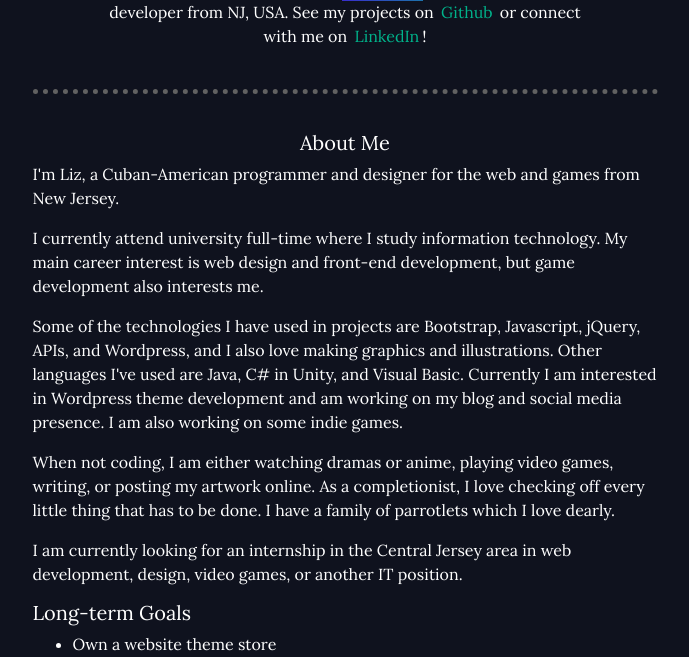
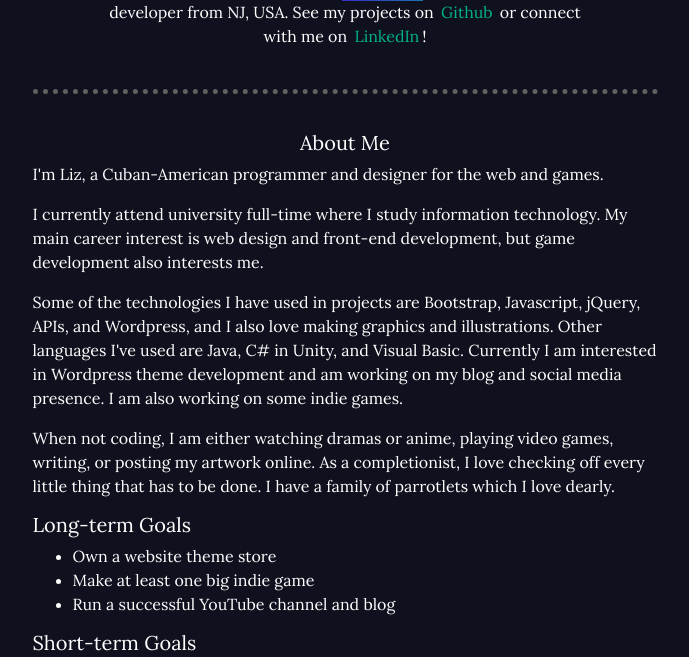
Before and after one commit to liz-lorena/mid-2018, a Jekyll site: the page built from about/index.html, in a window 1280 px wide and 900 px high, cut to the strip 243-900 px from the top of the window. Shown: the whole strip, without its empty margins (295-984 px from the left). Built offline with Jekyll 4.4.1, drawn with Linux system fonts in a browser that asks for light colours; nearby versions of some CDN libraries.

Commit message:
Update index.html

```diff
--- a/about/index.html
+++ b/about/index.html
@@ -9,16 +9,13 @@ title: About Me
                         <h5 style="text-align: center;">About Me</h5>
 
                        <p>
-I'm Liz, a Cuban-American programmer and designer for the web and games from New Jersey.</p>
+I'm Liz, a Cuban-American programmer and designer for the web and games.</p>
 
 <p>I currently attend university full-time where I study information technology. My main career interest is web design and front-end development, but game development also interests me.</p>
 
 <p>Some of the technologies I have used in projects are Bootstrap, Javascript, jQuery, APIs, and Wordpress, and I also love making graphics and illustrations. Other languages I've used are Java, C# in Unity, and Visual Basic. Currently I am interested in Wordpress theme development and am working on my blog and social media presence. I am also working on some indie games.</p>
 
 <p>When not coding, I am either watching dramas or anime, playing video games, writing, or posting my artwork online. As a completionist, I love checking off every little thing that has to be done. I have a family of parrotlets which I love dearly.</p>
-
-<p>I am currently looking for an internship in the Central Jersey area in web development, design, video games, or another IT position.
-</p>
 
 <h5>Long-term Goals</h5>
 <ul>
@@ -53,6 +50,6 @@ DNR: <a href="https://www.namecheap.com/" target="_blank">Namecheap</a><br>
 CMS for Blog: <a href="https://wordpress.org" target="_blank">WordPress</a><br>
 Painting Programs: <a href="http://firealpaca.com" target="_blank">FireAlpaca</a> and <a href="http://medibangpaint.com/en" target="_blank">MediBang Paint Pro</a></p>
 
-                      <p><em>Last updated 2018-10-23. For more up-to-date information, visit <a href="{{ site.url }}" target="_blank">my new site</a>.</em></p>
+                      <p><em>Last updated 2018-10-23. For more up-to-date information, visit <a href="/" target="_blank">my new site</a>.</em></p>
 
                     </div>
```
